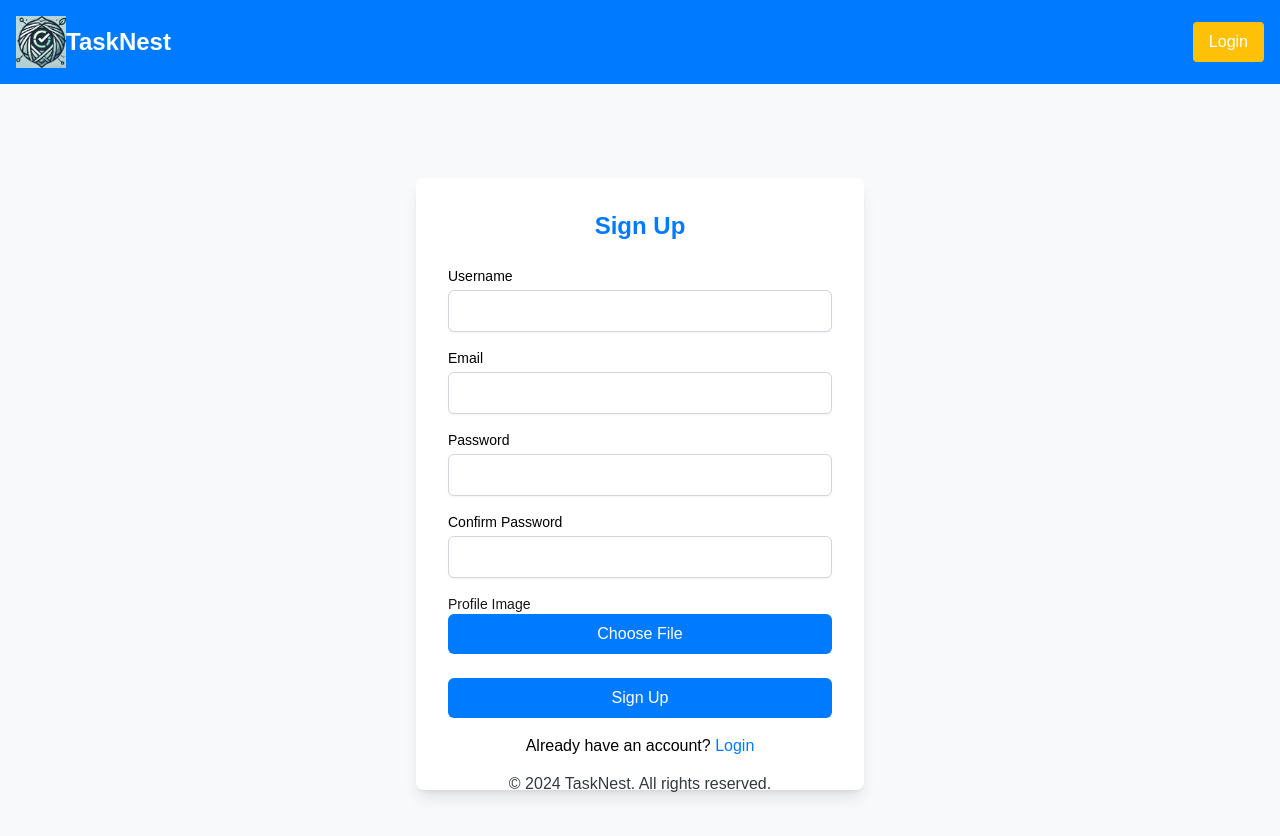
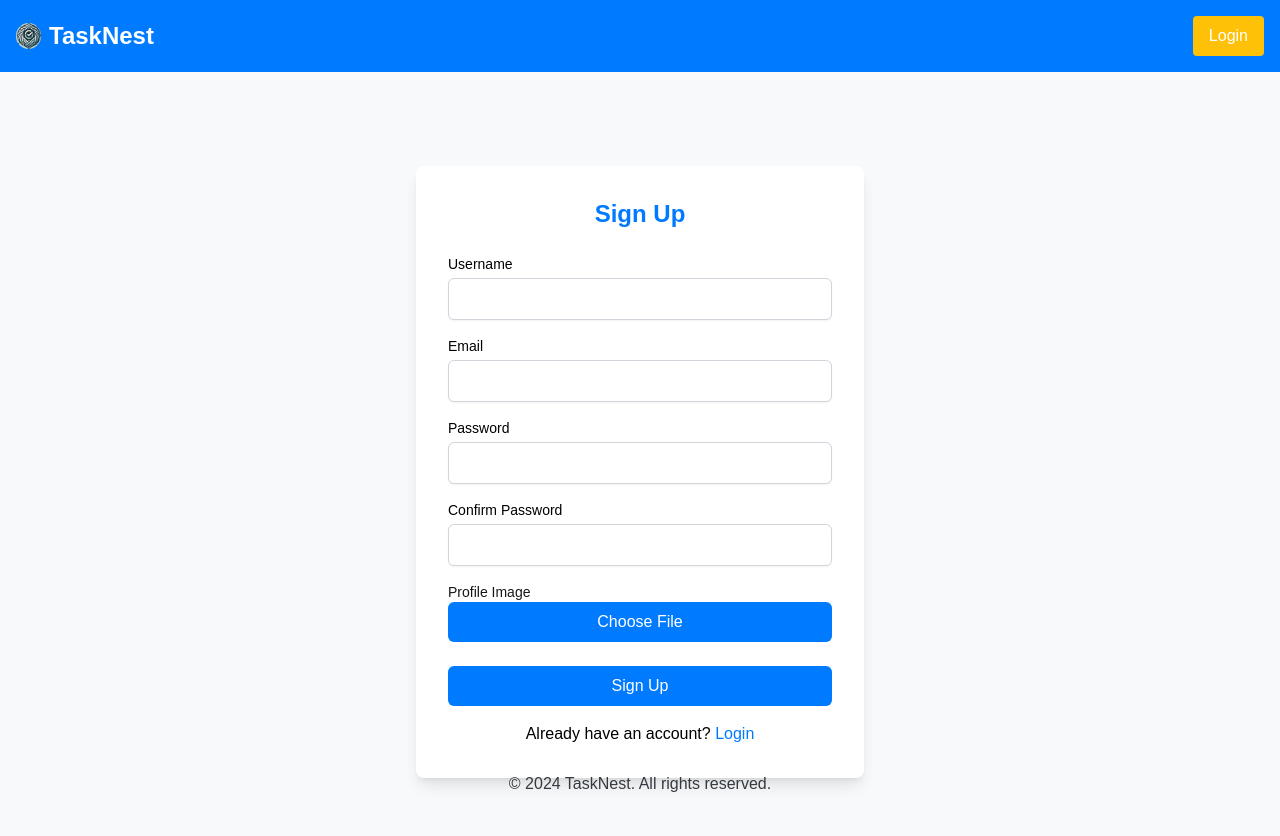
Before and after one commit to Hamza123Hussain/tasknest, a Next.js app: page /signup in a window 1280 px wide. Shown: the top 836 px of the page. Built offline with nearby package versions, Linux system fonts and the light colour scheme.

Commit message:
little bit image size fixed

```diff
--- a/components/Navbar.tsx
+++ b/components/Navbar.tsx
@@ -15,22 +15,26 @@ const Navbar: React.FC = () => {
   return (
     <nav className="bg-[#007BFF] text-white p-4">
       <div className="container mx-auto flex justify-between items-center">
-        <a href="/" className="text-2xl font-bold flex items-center">
-          <Image src={Logo} alt="Log" width={50} height={20} />
+        <a href="/" className="text-2xl font-bold flex items-center gap-2">
+          <Image
+            className=" rounded-full bg-transparent"
+            src={Logo}
+            alt="Log"
+            width={25}
+            height={20}
+          />
           <span>TaskNest</span>
         </a>
         <ul className="flex space-x-6 items-center">
           {User._id ? (
             <ShowUser />
           ) : (
-            <li>
             <button
               onClick={handleLoginClick}
               className="bg-[#FFC107] text-dark-gray px-4 py-2 rounded hover:bg-[#e0a800]"
             >
               Login
             </button>
-            </li>
           )}
         </ul>
       </div>
```
Lines whose indentation alone changed are shown as unchanged.
